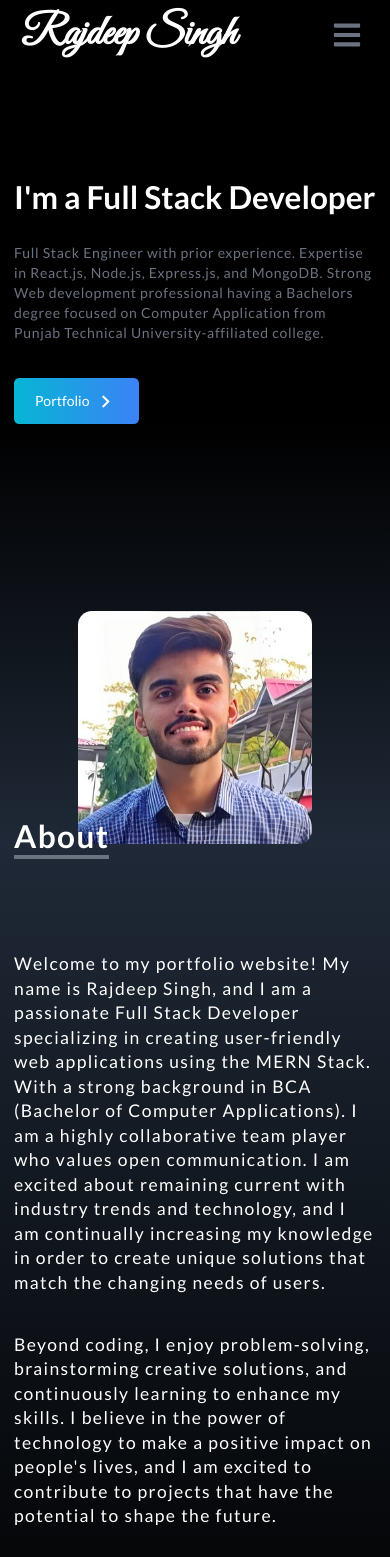
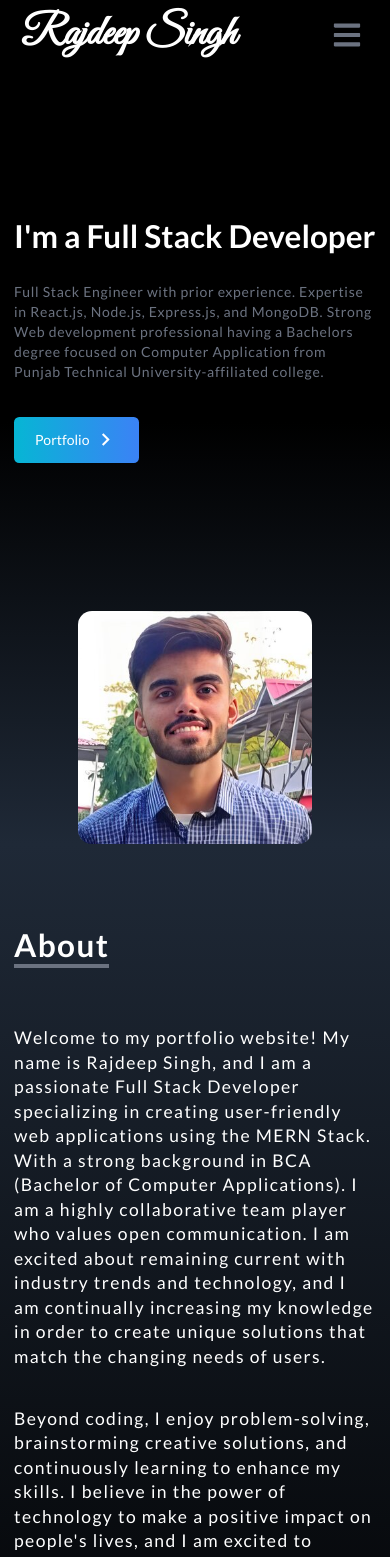
Before and after one commit to imrajdeeps/my-portfolio, a React (Vite) app: page / in a window 390 px wide. Shown: the top 1557 px of the page. Built offline with nearby package versions, Linux system fonts and the light colour scheme.

Commit message:
fixi responsiveness bug

```diff
--- a/src/components/About.jsx
+++ b/src/components/About.jsx
@@ -2,7 +2,7 @@ const About = () => {
   return (
     <div
       name="about"
-      className="w-full h-screen bg-gradient-to-b from-gray-800 to-black text-white"
+      className="w-full bg-gradient-to-b from-gray-800 to-black text-white pt-20 md:pt-0"
     >
       <div className="tracking-widest max-w-screen-lg p-4 mx-auto flex flex-col justify-center w-full h-full">
         <div className="pb-8">
@@ -10,7 +10,7 @@ const About = () => {
             About
           </p>
         </div>
-        <p className="text-xl mt-20">
+        <p className="text-xl mt-10">
           Welcome to my portfolio website! My name is Rajdeep Singh, and I am a
           passionate Full Stack Developer specializing in creating user-friendly
           web applications using the MERN Stack. With a strong background in BCA
--- a/src/components/Experience.jsx
+++ b/src/components/Experience.jsx
@@ -78,14 +78,16 @@ const Experience = () => {
   return (
     <div
       name="experience"
-      className="bg-gradient-to-b from-gray-800 to-black w-full h-screen"
+      className="bg-gradient-to-b from-gray-800 to-black w-full pt-20 md:pt-0"
     >
       <div className="max-w-screen-lg mx-auto p-4 flex flex-col justify-center w-full h-full text-white">
         <div>
           <p className="text-4xl font-bold border-b-4 border-gray-500 p-2 inline">
             Experience
           </p>
-          <p className="py-6">These are the technologies I&apos;ve worked with</p>
+          <p className="py-6">
+            These are the technologies I&apos;ve worked with
+          </p>
         </div>
 
         <div className="w-full grid grid-cols-2 sm:grid-cols-3 gap-8 text-center py-8 px-12 sm:px-0">
--- a/src/components/Home.jsx
+++ b/src/components/Home.jsx
@@ -6,7 +6,7 @@ const Home = () => {
   return (
     <div
       name="home"
-      className="h-screen w-full bg-gradient-to-b from-black via-black to-gray-800"
+      className="h-screen w-full bg-gradient-to-b from-black via-black to-gray-800 pt-32 md:pt-0"
     >
       <div className="max-w-screen-lg mx-auto flex flex-col items-center justify-center h-full px-4 md:flex-row">
         <div className="flex flex-col justify-center h-full">
@@ -39,7 +39,7 @@ const Home = () => {
           <img
             src={HeroImage}
             alt="my profile"
-            className="rounded-2xl mx-auto w-2/3 md:w-full"
+            className="rounded-2xl mx-auto w-2/3 mt-10 md:mt-0 md:w-full"
           />
         </div>
       </div>
--- a/src/components/Portfolio.jsx
+++ b/src/components/Portfolio.jsx
@@ -27,7 +27,7 @@ const Portfolio = () => {
   return (
     <div
       name="portfolio"
-      className="bg-gradient-to-b from-black to-gray-800 w-full text-white md:h-screen"
+      className="bg-gradient-to-b from-black to-gray-800 w-full text-white md:h-screen pt-20 md:pt-0"
     >
       <div className="max-w-screen-lg p-4 mx-auto flex flex-col justify-center w-full h-full">
         <div className="pb-8">
```
